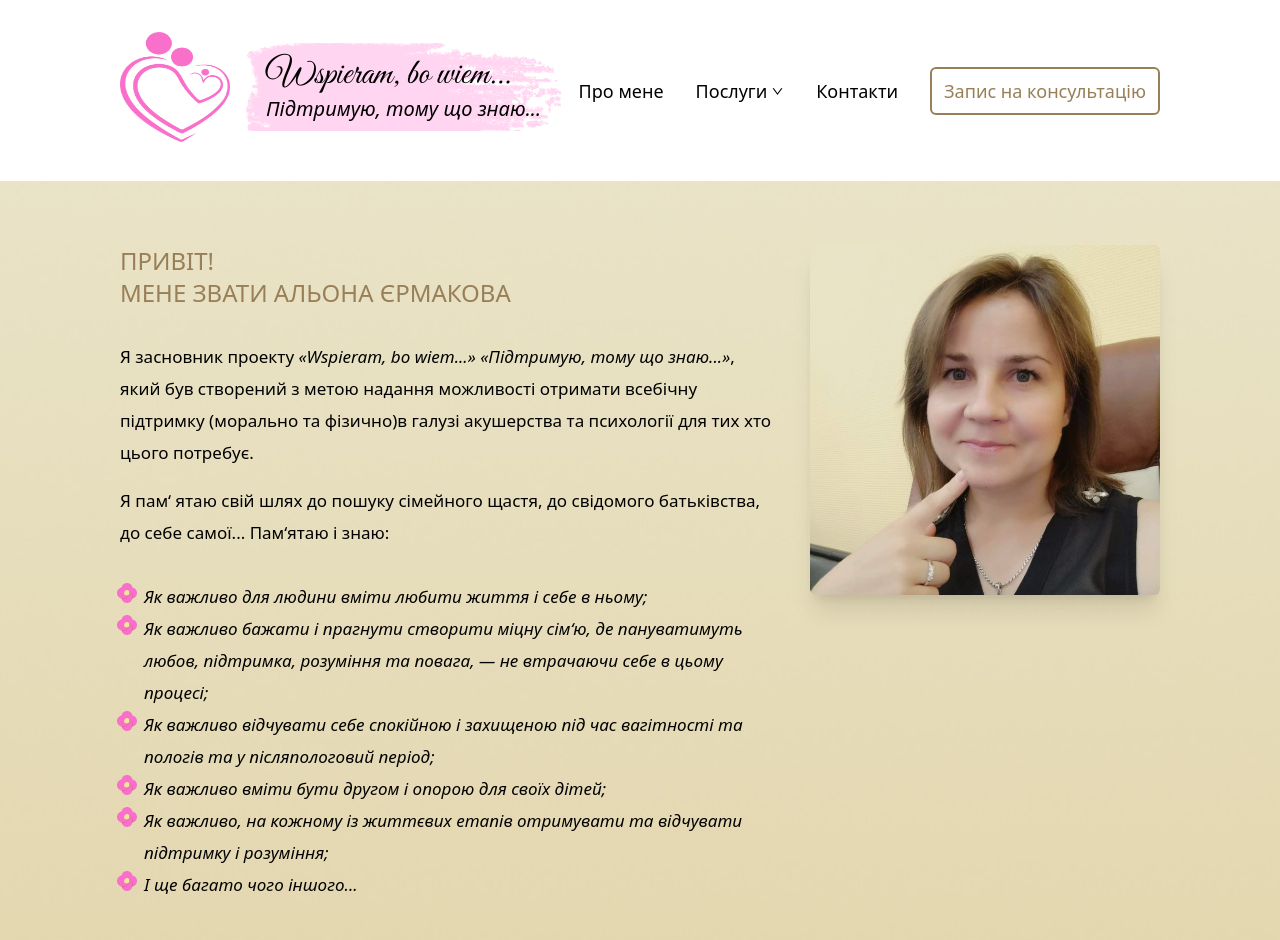
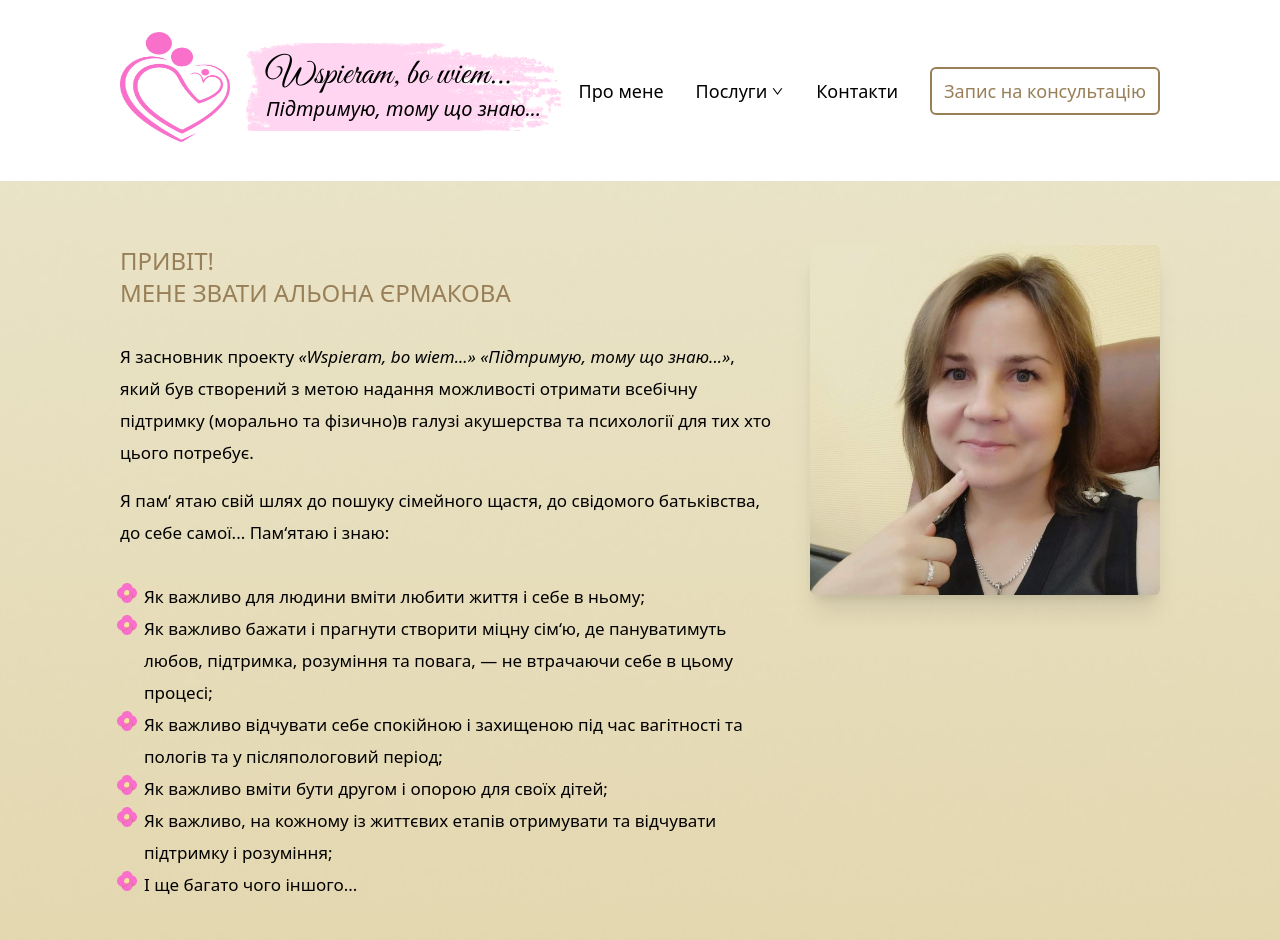
Before and after one commit to OlhaPo/wspieram-bo-wiem-landing-page, a React (Vite) app: page /about in a window 1280 px wide. Shown: the top 940 px of the page. Built offline with nearby package versions, Linux system fonts and the light colour scheme.

Commit message:
Delete italic font from about page

```diff
--- a/src/components/About.jsx
+++ b/src/components/About.jsx
@@ -24,7 +24,7 @@ const About = () => {
             батьківства, до себе самої... Пам&lsquo;ятаю і знаю:
           </p>
           <p>
-            <ul className="custom-list italic my-8 leading-8">
+            <ul className="custom-list my-8 leading-8">
               <li>Як важливо для людини вміти любити життя і себе в ньому;</li>
               <li>
                 {" "}
```
